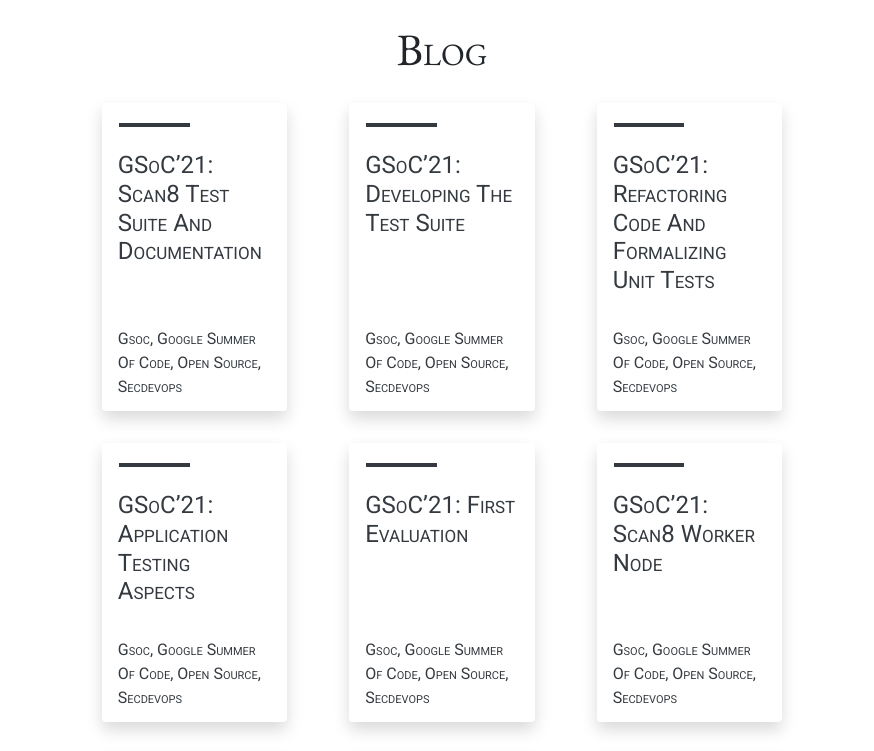
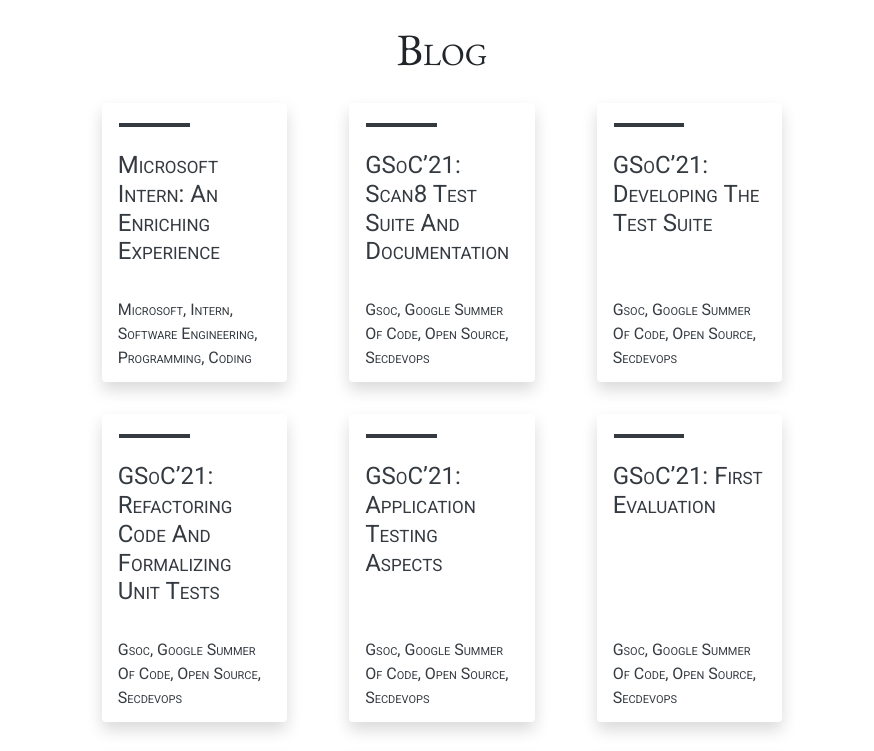
Before and after one commit to maanas-talwar/maanas-talwar.github.io, a plain HTML site: page blog.html in a window 1280 px wide. Shown: the part 48-799 px from the top of the page, without its empty margins (198-1072 px from the left). Drawn offline with nearby package versions, Linux system fonts and the light colour scheme.

Commit message:
added ms intern blog

```diff
--- a/blog.html
+++ b/blog.html
@@ -78,6 +78,23 @@
 
         <div class="container blog-cards">
             <div class="row justify-content-around">
+
+                <div class="col-sm-5 col-md-3 col-lg-3 col-xl-3 shadow p-3 m-3 bg-white rounded box">
+                    <a target="_blank" href="https://medium.com/@maanas-talwar/microsoft-intern-an-enriching-experience-ecac50533a0f" class="text-decoration-none text-dark">
+                        <div class="container m-0 p-0">
+                            <div class="row">
+                                <div class="col mx-3 mt-1 bg-dark"> </div>
+                                <div class="col p-1 mx-3 bg-white"> </div>
+                            </div>
+                        </div>
+                        <div class="container data">
+                            <div class="row">
+                                <h4 class="text-capitalize text-break pt-4 m-0 p-0">Microsoft Intern: An enriching experience</h4>
+                                <p class="text-capitalize text-break pt-4 pb-1 m-0 px-0">Microsoft, Intern, Software Engineering, Programming, Coding</p>
+                            </div>
+                        </div>
+                    </a>
+                </div>
 
                 <div class="col-sm-5 col-md-3 col-lg-3 col-xl-3 shadow p-3 m-3 bg-white rounded box">
                     <a target="_blank" href="https://medium.com/scorelab/gsoc21-scan8-test-suite-and-documentation-a999d9fbc26e" class="text-decoration-none text-dark">
```
Also changed, not shown: news.html (+1 -1 lines).
